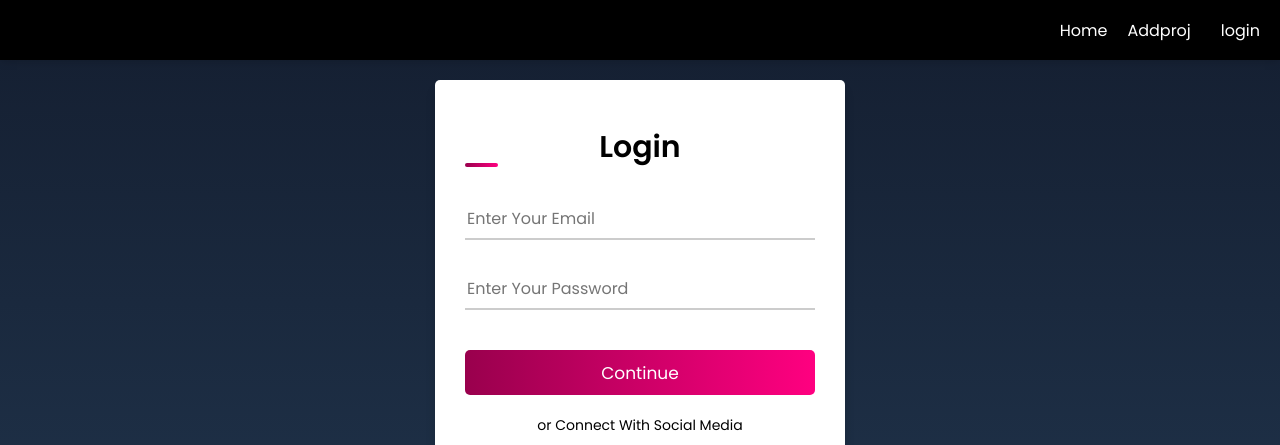
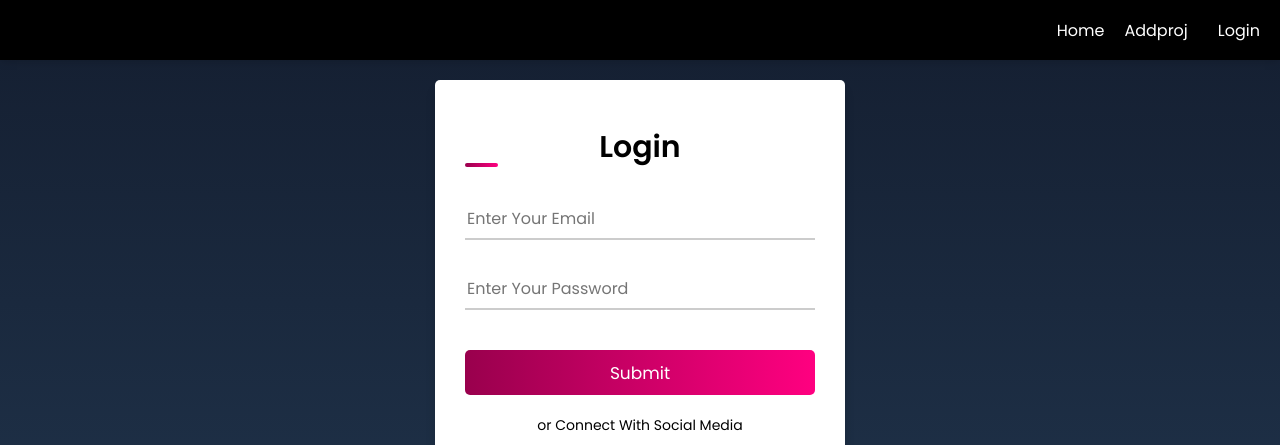
Before and after one commit to Vignesh18280/Cart24, a React (Create React App) app: page /Login in a window 1280 px wide. Shown: the top 445 px of the page. Built offline with nearby package versions, Linux system fonts and the light colour scheme.

Commit message:
login backened

```diff
--- a/src/components/Login.jsx
+++ b/src/components/Login.jsx
@@ -1,23 +1,49 @@
-import React from 'react'
+import React, { useState } from 'react'
 import { Link } from 'react-router-dom';
 import './Login.css'
+import axios from 'axios';
+import Navbarr from './Navbarr';
 
 const Login = () => {
+  const [ Email , setEmail ] = useState("");
+  const [ Password , setPassword ] = useState("");
+
+
+
+  const handlesubmit = async(e) => {
+        e.preventDefault();
+        const data = {
+           Email : Email,
+           Password : Password
+        }
+        console.log(data);
+        await axios.post(`http://localhost:8000/login/${1}`,data)
+           .then((res)=> {
+            if(res.status === 200 ){
+              window.location = '/';
+              console.log("correct password");
+            }
+            else if ( res.status === 203 ){
+              alert("Wrong Password");
+            }
+           });
+  }
+
     return(
         <div className='whole'>
             <div class="container">
       <form action="#">
         <div class="title">Login</div>
         <div class="input-box underline">
-          <input type="text" placeholder="Enter Your Email" required/>
+          <input type="text" name='Email' value={Email} onChange={(e)=>{setEmail(e.target.value)}} placeholder="Enter Your Email" required/>
           <div class="underline"></div>
         </div>
         <div class="input-box">
-          <input type="password" placeholder="Enter Your Password" required/>
+          <input type="password" name='Password' value={Password} onChange={(e)=>{setPassword(e.target.value)}}  placeholder="Enter Your Password" required/>
           <div class="underline"></div>
         </div>
         <div class="input-box button">
-          <input type="submit" name="" value="Continue"/>
+          <input type="submit" onClick={handlesubmit} name="" onClickvalue="Continue"/>
         </div>
       </form>
         <div class="option">or Connect With Social Media</div>
--- a/src/components/Navbarr.jsx
+++ b/src/components/Navbarr.jsx
@@ -14,7 +14,7 @@ const Navbarr = () => {
             <Link className='dec' to = '/Addproj' style={{ textDecoration: 'none' , color : 'white'}} >Addproj</Link>
         </div>
         <div className='login' >
-            <Link className='dec' to = '/Login' style={{ textDecoration: 'none' , color : 'white'}} >login</Link>
+            <Link className='dec' to = '/Login' style={{ textDecoration: 'none' , color : 'white'}} >Login</Link>
         </div>
       </div>
     </div>
--- a/src/components/TotalView.jsx
+++ b/src/components/TotalView.jsx
@@ -19,16 +19,18 @@ function Totalview() {
         "thumbnail": "https://i.dummyjson.com/data/products/1/thumbnail.jpg",
       }]
 
-      const [detail , setdetails] = useState([]);
+      const [detail , setdetails] = useState({});
       const getproducts = async() => {
-        const res = await axios.get('http://localhost:8000/products');
-        const data = res.data;
+        const res = await axios.get(`http://localhost:8000/products/${id.projid}`);
+         //console.log(res.data);
+         console.log(res.data);
+          //const data = res.data;
           // setdetails(data.find(p=>p._id==id));
           //console.log(data.find(p=>p._id==id.projid));
-          const value = data.filter(p=>p._id==id.projid);
-          console.log(value);
-          setdetails(value);
-          console.log(detail)
+          //const value = data.filter(p=>p._id===id.projid);
+          //console.log(value);
+          setdetails(res.data);
+          //console.log(detail)
       }
       useEffect(()=>{
         getproducts();
@@ -36,20 +38,21 @@ function Totalview() {
 
     return(
         <div style={{padding : '0px 10px'}}>
-
-           {/* <div className='ph'>
-            <img src={details[0].thumbnail} alt="product image" />
+          {/* {detail.map((node)=>( */}
+             <>
+             <div className='ph'>
+             <img src={detail.thumbnail} alt="product image" />
             </div>
             <div className='ph'>
-           <h1 className='headin'>{details[0].title}</h1>
+            <h1 className='headin'>{detail.title}</h1>
             </div>
             <div className='ph'>
-              <p className='headin'>{details[0].description}</p>
+               <p className='headin'>{detail.description}</p>
             </div>
             <div className='dabba'>
                   <h1 className='headin'>Buy it & Have it</h1>
-                 <h2 className='headin' style={{color : 'green'}}>Price : ${details[0].price}</h2>
-                 <h2 className='headin' style={{color : 'yellow'}} >Rating : {details[0].rating}</h2>
+                  <h2 className='headin' style={{color : 'green'}}>Price : ${detail.price}</h2>
+                  <h2 className='headin' style={{color : 'yellow'}} >Rating : {detail.rating}</h2>
             </div>
             <hr />
             <div>
@@ -78,8 +81,9 @@ function Totalview() {
                   <div className='add'>
                        <h3>Add </h3>
                   </div>
-           </div> */}
-           {detail.map((node)=>{<h1 style={{color:'white'}}>{node.title}</h1>})}
+            </div>
+             </>
+          {/* ))} */}
         </div>
     );
 }
```
Also changed, not shown: 1 other file (tests, documents, lock files or other folders). Lines whose indentation alone changed are shown as unchanged.
